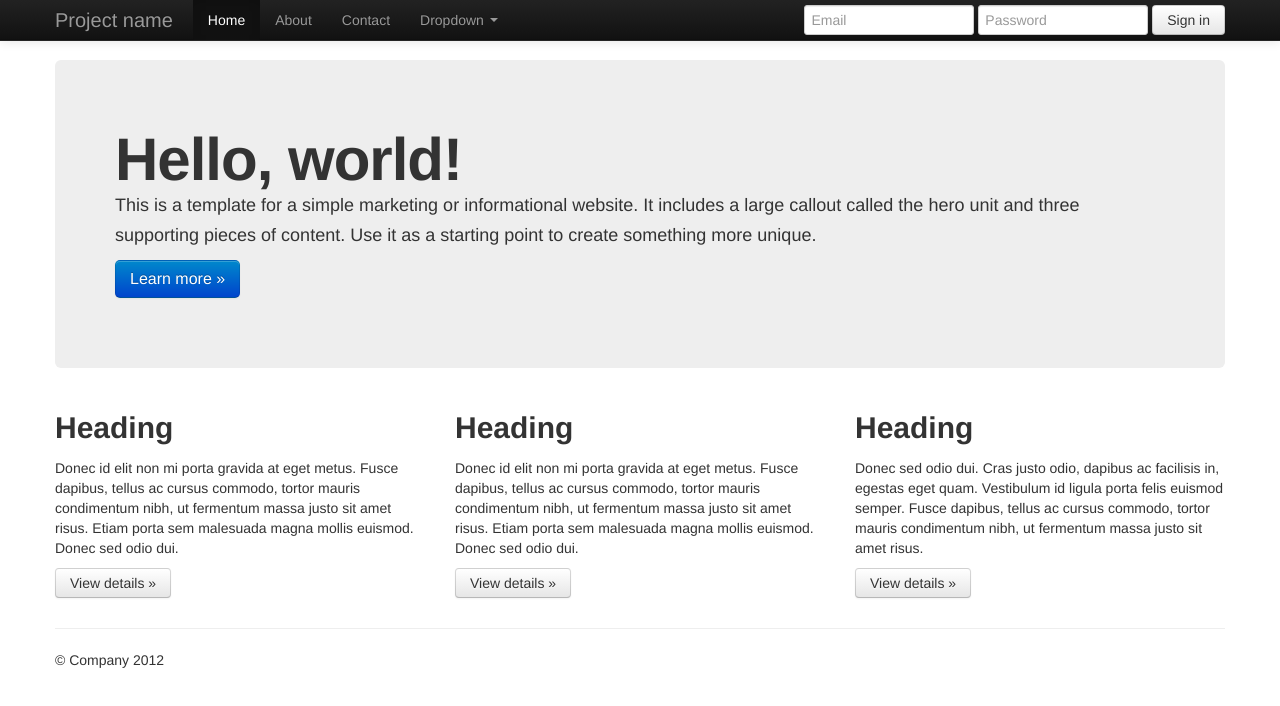
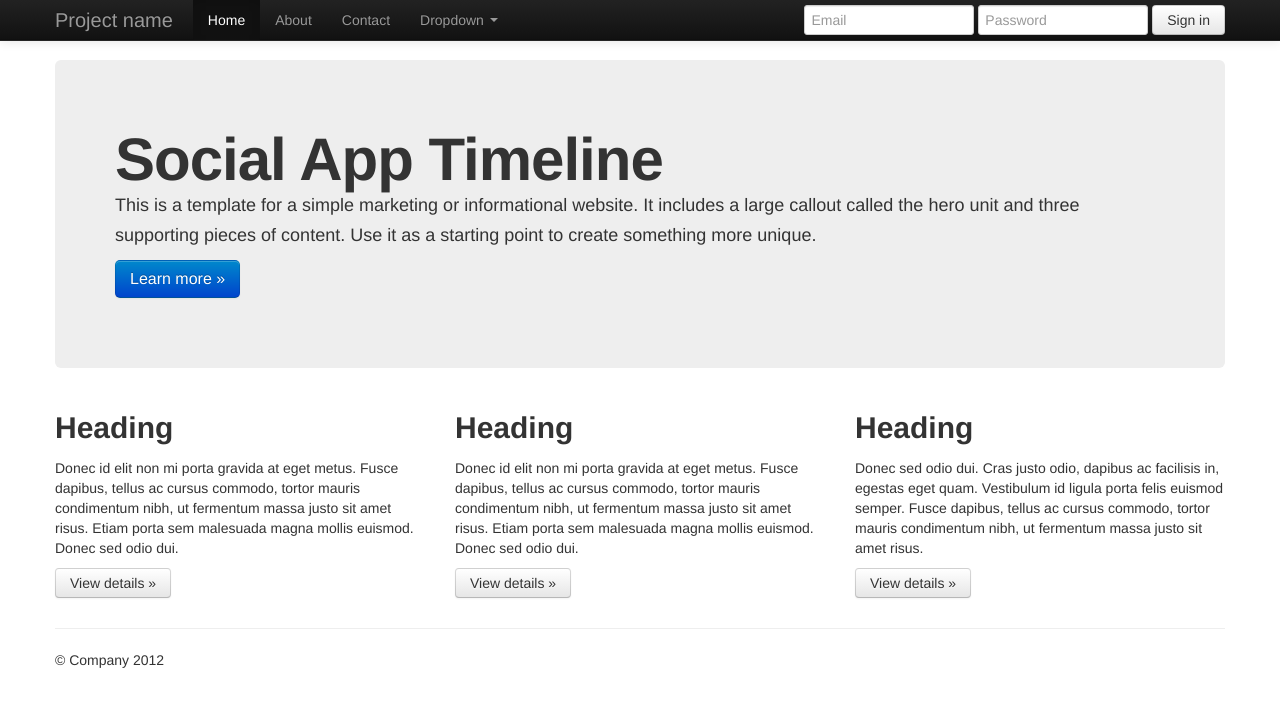
Before and after one commit to johngibb/timeline, a plain HTML site: page index.html in a window 1280 px wide. Drawn offline with nearby package versions, Linux system fonts and the light colour scheme.

Commit message:
change hero title

```diff
--- a/index.html
+++ b/index.html
@@ -64,7 +64,7 @@
 
             <!-- Main hero unit for a primary marketing message or call to action -->
             <div class="hero-unit">
-                <h1>Hello, world!</h1>
+                <h1>Social App Timeline</h1>
                 <p>This is a template for a simple marketing or informational website. It includes a large callout called the hero unit and three supporting pieces of content. Use it as a starting point to create something more unique.</p>
                 <p><a class="btn btn-primary btn-large">Learn more &raquo;</a></p>
             </div>
```
